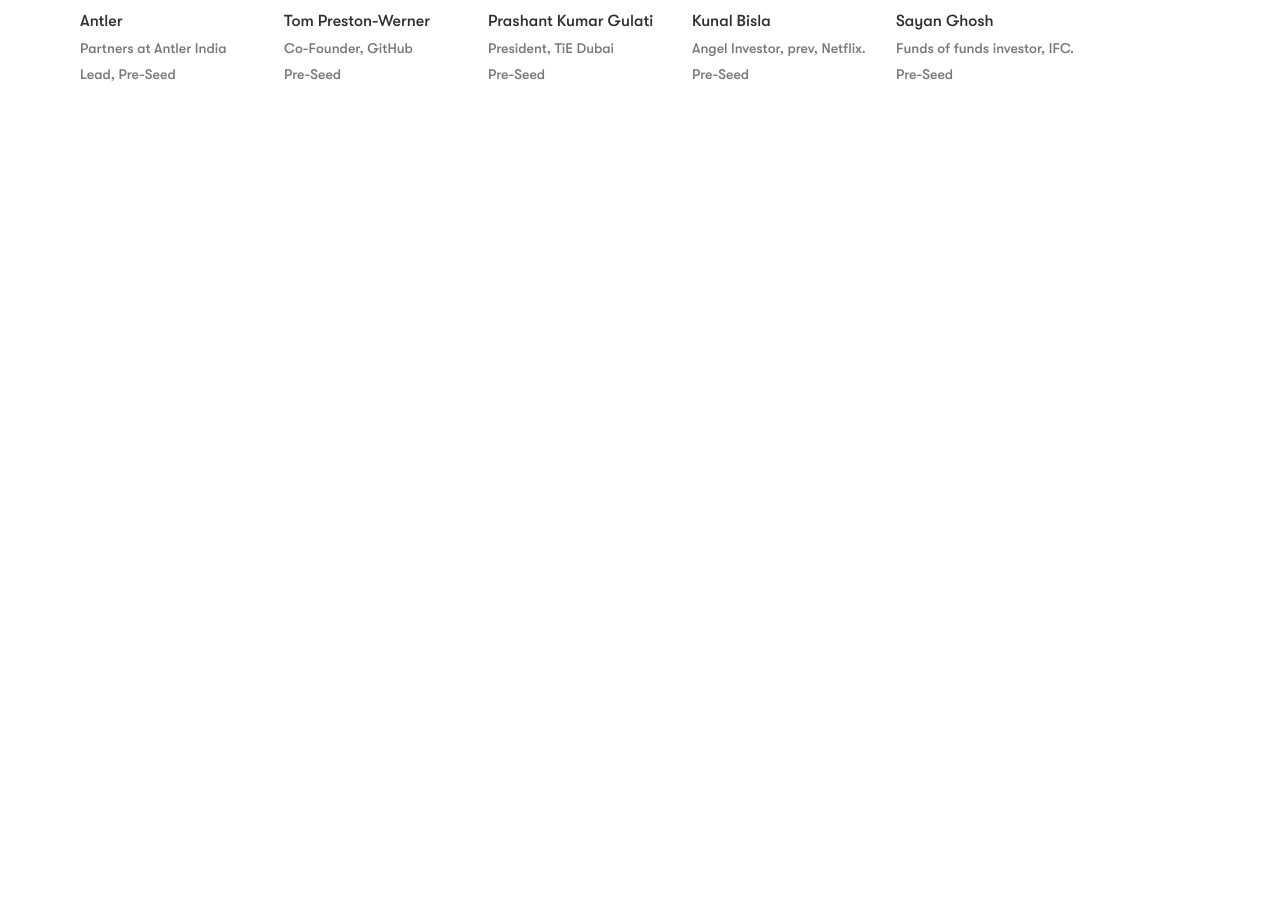
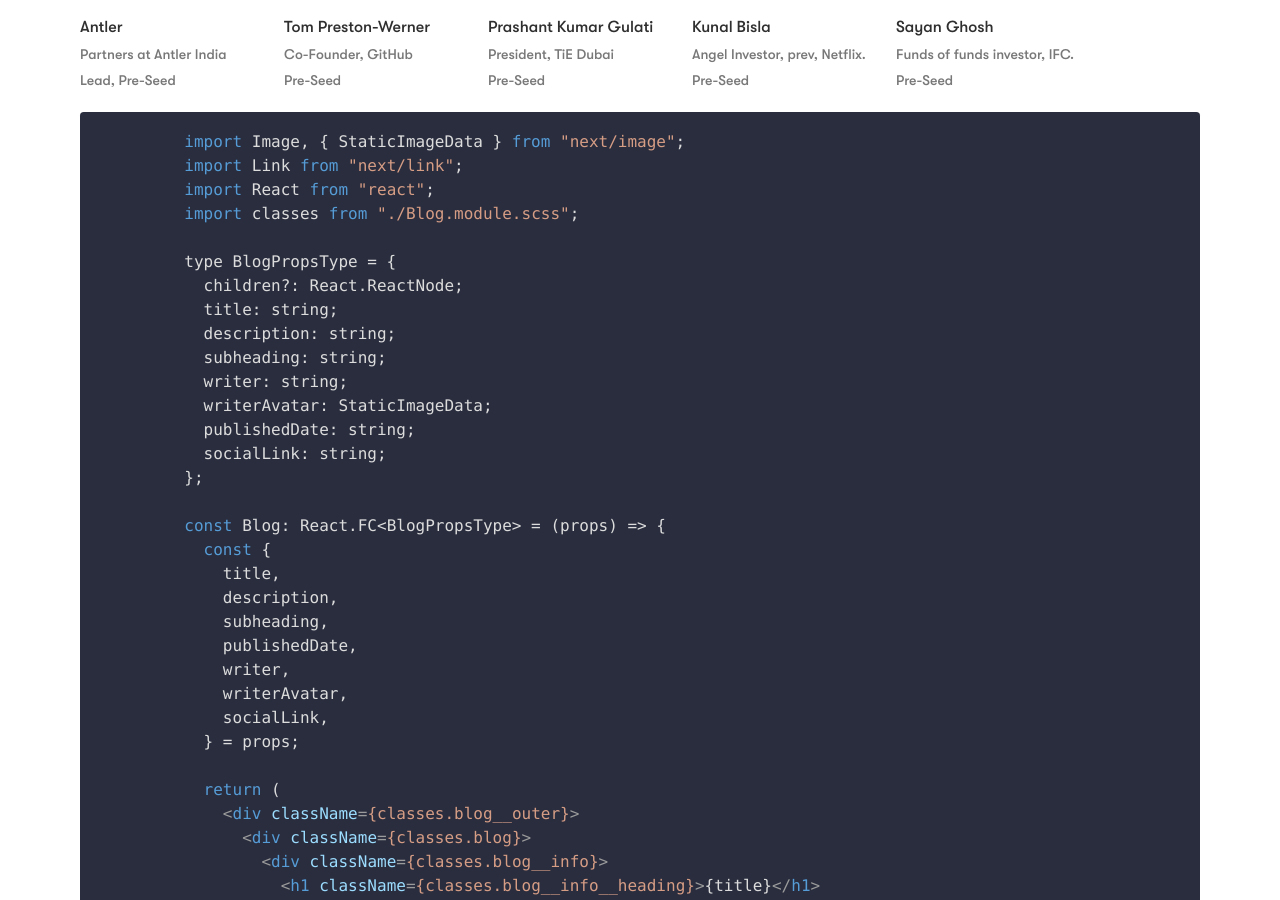
Before and after one commit to Krishna2323/dimension-blog, a Next.js app: page /pre-seed in a window 1280 px wide. Shown: the part 1891-2791 px from the top of the page. Before the commit the page ends 2060 px from the top, so only its background shows below. Built offline with nearby package versions, Linux system fonts and the light colour scheme.

Commit message:
Code component added.
Signed-off-by: Krishna Gupta <belivethatkg@gmail.com>

```diff
--- /dev/null
+++ b/components/Blog/components/Code/BlogCodeComponent.tsx
@@ -0,0 +1,21 @@
+import React from "react";
+import SyntaxHighlighter from "react-syntax-highlighter";
+import { vs2015 } from "react-syntax-highlighter/dist/esm/styles/hljs";
+
+const BlogCodeComponent: React.FC<{ code: string; language: string }> = (
+  props
+) => {
+  return (
+    <div className="text-[16px] py-4 bg-[#292D3E] my-6 mt-10 rounded-md">
+      <SyntaxHighlighter
+        language={props.language}
+        style={vs2015}
+        customStyle={{ background: "none" }}
+      >
+        {props.code}
+      </SyntaxHighlighter>
+    </div>
+  );
+};
+
+export default BlogCodeComponent;
--- a/next.config.js
+++ b/next.config.js
@@ -1,6 +1,9 @@
 /** @type {import('next').NextConfig} */
 const nextConfig = {
   reactStrictMode: true,
+  experimental: {
+    serverComponentsExternalPackages: ['shiki', 'vscode-oniguruma']
+  }
 }
 
 module.exports = nextConfig
--- a/pages/pre-seed/index.tsx
+++ b/pages/pre-seed/index.tsx
@@ -7,6 +7,7 @@ import Paragraph from "../../components/Blog/components/Paragraph/Paragraph";
 import { People } from "../../data/investorsInfo";
 import BlogImage1 from "../../public/images/Blog/blog-image-1.png";
 import Head from "next/head";
+import BlogCodeComponent from "../../components/Blog/components/Code/BlogCodeComponent";
 
 let quote = {
   text: "“Dimension is solving for one of the biggest problems in the development space and I’m excited to join them in their journey!”",
@@ -60,6 +61,66 @@ const index = () => {
           style={{ marginTop: "1.2rem" }}
           people={People}
         />
+        <BlogCodeComponent
+          language="javascript"
+          code={`          import Image, { StaticImageData } from "next/image";
+          import Link from "next/link";
+          import React from "react";
+          import classes from "./Blog.module.scss";
+
+          type BlogPropsType = {
+            children?: React.ReactNode;
+            title: string;
+            description: string;
+            subheading: string;
+            writer: string;
+            writerAvatar: StaticImageData;
+            publishedDate: string;
+            socialLink: string;
+          };
+
+          const Blog: React.FC<BlogPropsType> = (props) => {
+            const {
+              title,
+              description,
+              subheading,
+              publishedDate,
+              writer,
+              writerAvatar,
+              socialLink,
+            } = props;
+
+            return (
+              <div className={classes.blog__outer}>
+                <div className={classes.blog}>
+                  <div className={classes.blog__info}>
+                    <h1 className={classes.blog__info__heading}>{title}</h1>
+                    <h3 className={classes.blog__info__subheading}>
+                      {subheading}/{description}
+                    </h3>
+                    <div className={classes.blog__info__writer}>
+                      <Link target={"_blank"} href={socialLink}>
+                        <Image
+                          width={24}
+                          height={24}
+                          src={writerAvatar}
+                          alt="Profile Pciture"
+                        />
+                        {writer}
+                      </Link>
+                      <span></span>
+                      <span>{publishedDate}</span>
+                    </div>
+                  </div>
+                  {props.children}
+                </div>
+              </div>
+            );
+          };
+
+          export default Blog;
+          `}
+        />
       </Blog>
     </div>
   );
--- /dev/null
+++ b/postcss.config.js
@@ -0,0 +1,6 @@
+module.exports = {
+  plugins: {
+    tailwindcss: {},
+    autoprefixer: {},
+  },
+}
--- /dev/null
+++ b/tailwind.config.js
@@ -0,0 +1,15 @@
+/** @type {import('tailwindcss').Config} */
+module.exports = {
+  content: [
+    "./app/**/*.{js,ts,jsx,tsx}",
+    "./pages/**/*.{js,ts,jsx,tsx}",
+    "./components/**/*.{js,ts,jsx,tsx}",
+
+    // Or if using `src` directory:
+    "./src/**/*.{js,ts,jsx,tsx}",
+  ],
+  theme: {
+    extend: {},
+  },
+  plugins: [],
+};
```
Also changed, not shown: package.json (+8 -0 lines), styles/globals.scss (+6 -3 lines), 1 other file (tests, documents, lock files or other folders).
